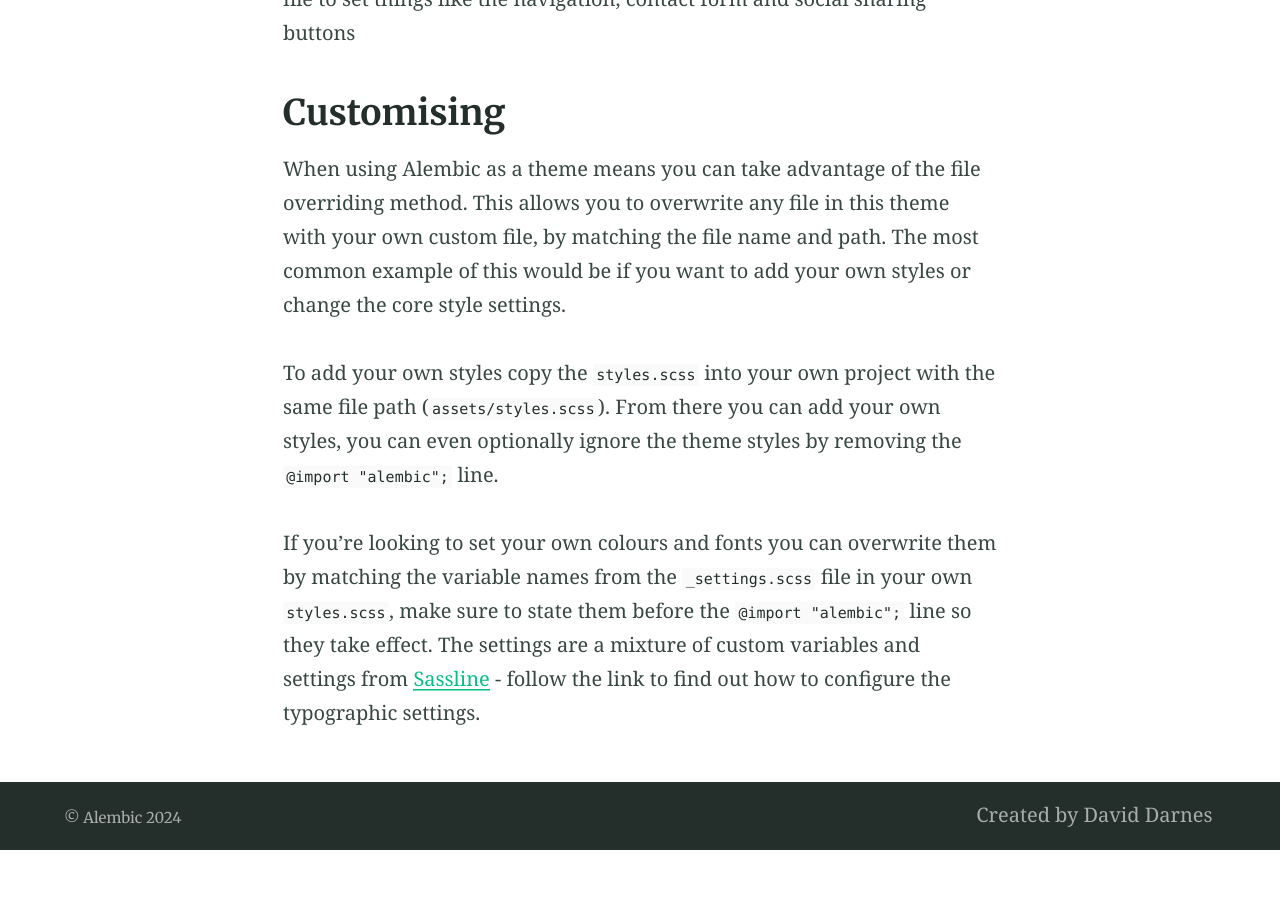
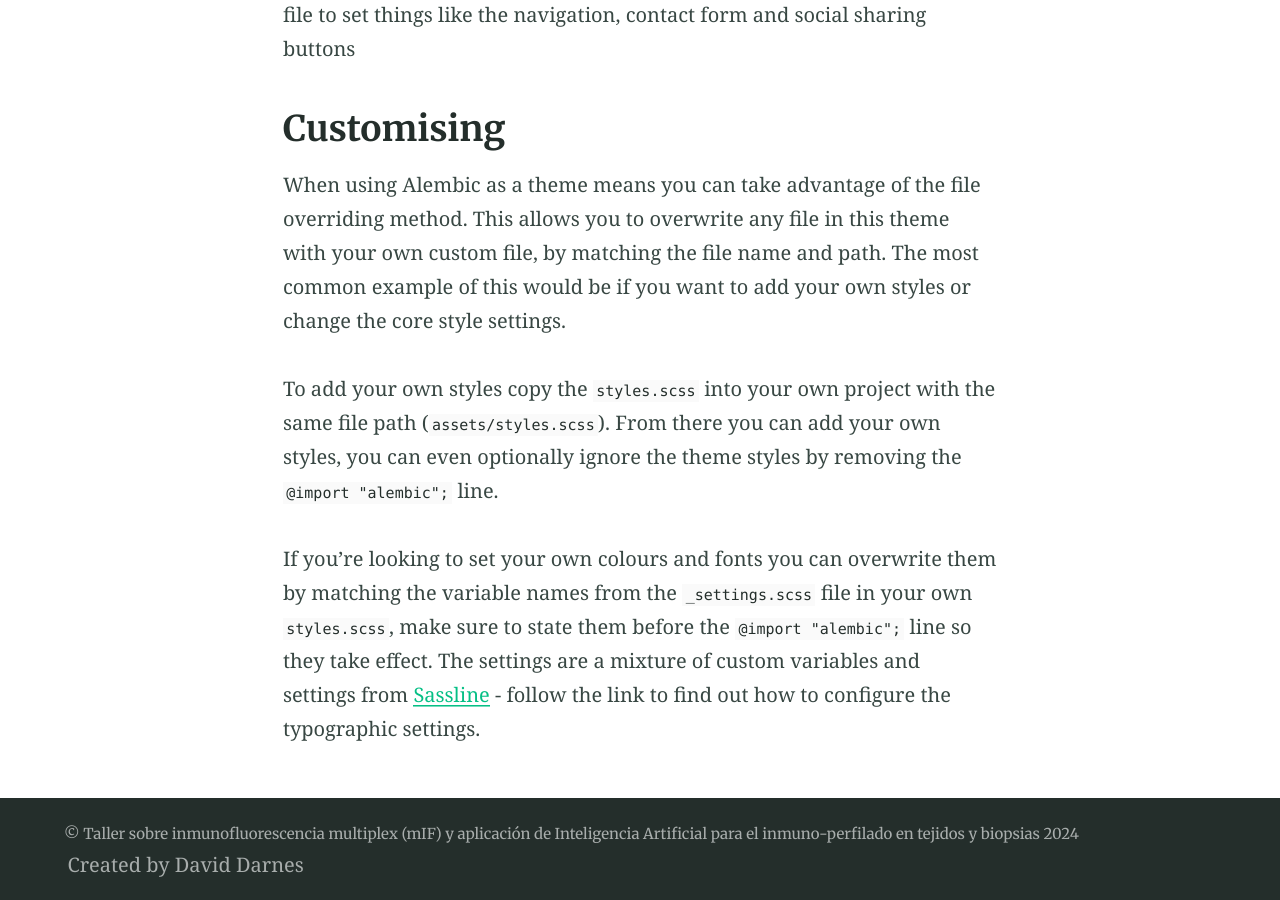
Before and after one commit to acnilo/202411_LNMA_IA-mIF, a Jekyll site: the page built from index.md, in a window 1280 px wide and 900 px high, scrolled down 4922 px. Built offline with Jekyll 4.4.1, drawn with Linux system fonts in a browser that asks for light colours; before the commit the page ends 5772 px from its top, so only the background shows below that; some of the changed lines change nothing that is shown.

Commit message:
Update _config.yml

```diff
--- a/_config.yml
+++ b/_config.yml
@@ -92,14 +92,14 @@
 
 # 7. Site settings
 encoding: utf-8 # Make sure the encoding is right
-lang: en-GB # Set the site language
-title: "Alembic" # Site name or title, also used in jekyll-seo-tag
-logo: "/assets/logos/logo.svg" # Site logo, also used in jekyll-seo-tag
-description: "Alembic is a starting point for Jekyll projects. Rather than starting from scratch, this boilerplate is designed to get the ball rolling immediately" # Site description and default description, also used in jekyll-seo-tag
-url: "https://alembic.darn.es" # Site url, also used in jekyll-seo-tag
+lang: es # Set the site language
+title: "Taller sobre inmunofluorescencia multiplex (mIF) y aplicación de Inteligencia Artificial para el inmuno-perfilado en tejidos y biopsias" # Site name or title, also used in jekyll-seo-tag
+logo: "/assets/logos/LNMA Logo 2023.png" # Site logo, also used in jekyll-seo-tag
+description: "Los asistentes se familiarizarán con los conceptos básicos de mIF y AI-DL, y cómo se diferencian de los métodos tradicionales. Conocerán las ventajas y desventajas de cada método, y aprenderán, de forma básica, a usar algunas herramientas disponibles para este análisis. Al finalizar, podrán decidir si las técnicas de mIF y AI-DL son apropiadas para sus investigaciones. El taller brinda los conocimientos necesarios para que exploren e incorporen estas técnicas en sus proyectos" # Site description and default description, also used in jekyll-seo-tag
+url: "https://acnilo.github.io/202411_LNMA_IA-mIF" # Site url, also used in jekyll-seo-tag
 baseurl: ""
-repo: "https://github.com/daviddarnes/alembic"
-email: "me@daviddarnes.com"
+repo: "https://github.com/acnilo/202411_LNMA_IA-mIF"
+email: "chistopher.wood@ibt.unam.mx"
 # disqus: "alembic-1" # Blog post comments, uncomment the option and set the site ID from your Disqus account
 # date_format: "%-d %B %Y" # Blog post date formatting using placeholder formatting
 # google_analytics: ""
```
